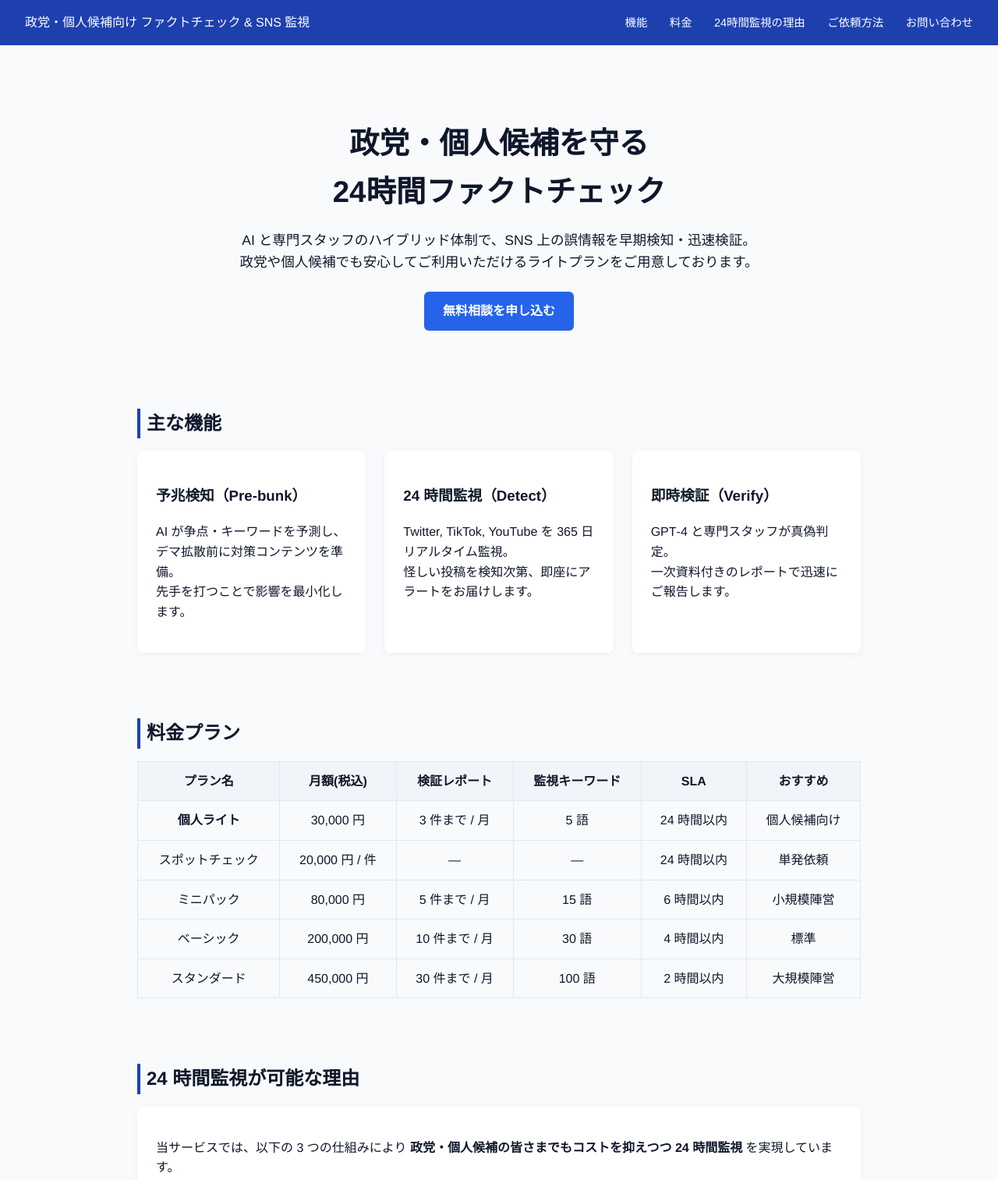
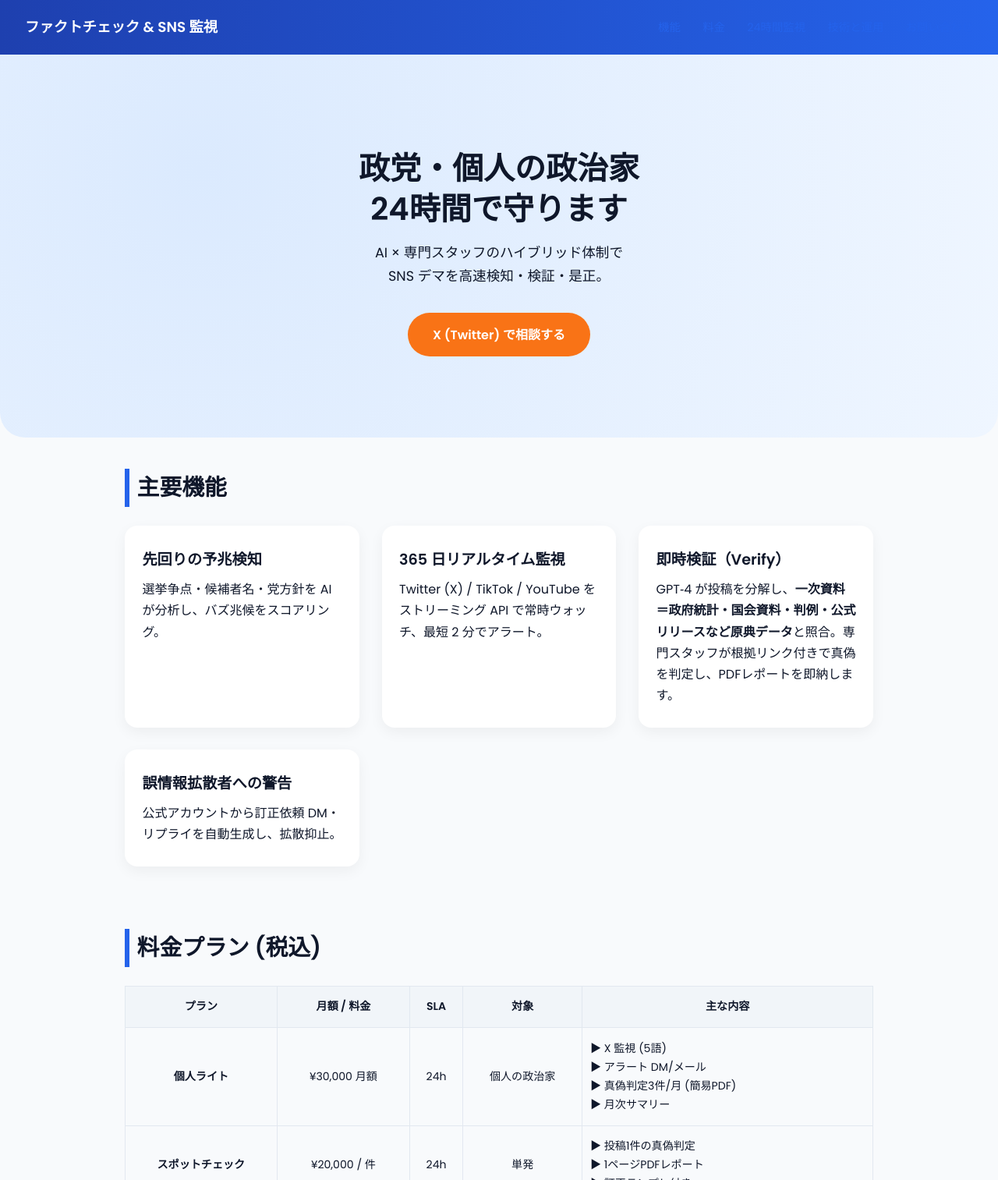
Before and after one commit to hiroshi-sys/factcheck-service, a plain HTML site: page index.html in a window 1280 px wide. Shown: the top 1513 px of the page at 78% size. Drawn offline with Linux system fonts and the light colour scheme.

Commit message:
Update index.html

```diff
--- a/index.html
+++ b/index.html
@@ -3,258 +3,84 @@
   <head>
     <meta charset="UTF-8" />
     <meta name="viewport" content="width=device-width, initial-scale=1.0" />
-    <title>政党・個人候補向け ファクトチェック & SNS 監視サービス</title>
+    <title>政党・個人の政治家向け｜ファクトチェック & SNS 監視</title>
+
+    <!-- Google Fonts -->
+    <link href="https://fonts.googleapis.com/css2?family=Poppins:wght@400;600&family=Noto+Sans+JP:wght@400;700&display=swap" rel="stylesheet" />
+
     <style>
-      :root {
-        --primary: #1e40af;
-        --secondary: #2563eb;
-        --light: #f8fafc;
-        --dark: #0f172a;
-      }
-      * {
-        box-sizing: border-box;
-      }
-      body {
-        margin: 0;
-        font-family: "Helvetica Neue", Arial, "Hiragino Kaku Gothic ProN", Meiryo, sans-serif;
-        line-height: 1.6;
-        color: var(--dark);
-        background: var(--light);
-      }
-      a {
-        color: var(--secondary);
-        text-decoration: none;
-      }
-      header {
-        background: var(--primary);
-        color: #fff;
-        padding: 1rem 2rem;
-        display: flex;
-        justify-content: space-between;
-        align-items: center;
-      }
-      nav a {
-        color: #fff;
-        margin-left: 1.5rem;
-        font-size: 0.9rem;
-      }
-      .container {
-        max-width: 960px;
-        margin: 0 auto;
-        padding: 2rem 1rem;
-      }
-      .hero {
-        text-align: center;
-        padding: 4rem 1rem 3rem;
-      }
-      .hero h1 {
-        font-size: 2.4rem;
-        margin-bottom: 0.5rem;
-      }
-      .hero p {
-        font-size: 1.1rem;
-        margin-bottom: 1.5rem;
-      }
-      .btn {
-        display: inline-block;
-        background: var(--secondary);
-        color: #fff;
-        padding: 0.75rem 1.5rem;
-        border-radius: 0.375rem;
-        font-weight: 600;
-      }
-      section {
-        margin-bottom: 4rem;
-      }
-      h2 {
-        font-size: 1.5rem;
-        margin-bottom: 1rem;
-        border-left: 4px solid var(--primary);
-        padding-left: 0.5rem;
-      }
-      .features-grid {
-        display: grid;
-        grid-template-columns: repeat(auto-fit, minmax(260px, 1fr));
-        gap: 1.5rem;
-      }
-      .card {
-        background: #fff;
-        border-radius: 0.5rem;
-        padding: 1.5rem;
-        box-shadow: 0 2px 8px rgba(0, 0, 0, 0.05);
-      }
-      .pricing-table {
-        width: 100%;
-        border-collapse: collapse;
-      }
-      .pricing-table th,
-      .pricing-table td {
-        border: 1px solid #e2e8f0;
-        padding: 0.75rem 1rem;
-        text-align: center;
-      }
-      .pricing-table th {
-        background: #f1f5f9;
-      }
-      .steps {
-        list-style: decimal inside;
-        padding-left: 0;
-      }
-      footer {
-        background: var(--dark);
-        color: #cbd5e1;
-        text-align: center;
-        padding: 2rem 1rem;
-        font-size: 0.85rem;
-      }
+      :root { --primary:#2563eb; --primary-dark:#1e40af; --accent:#f97316; --light:#f8fafc; --dark:#0f172a; }
+      *{box-sizing:border-box;margin:0;padding:0}
+      body{font-family:"Poppins","Noto Sans JP",sans-serif;color:var(--dark);background:var(--light);line-height:1.7}
+      a{color:var(--primary);text-decoration:none;transition:.3s} a:hover{color:var(--accent)}
+      header{background:linear-gradient(90deg,var(--primary-dark),var(--primary));color:#fff;padding:1.2rem 2rem;display:flex;justify-content:space-between;align-items:center}
+      header h1{font-size:1.15rem;font-weight:600} nav a{margin-left:1.5rem;font-size:.9rem}
+      .container{max-width:1000px;margin:auto;padding:2.5rem 1.25rem}
+      .hero{background:radial-gradient(circle at 20% 30%,#dbeafe 0%,#eff6ff 100%);border-bottom-left-radius:2rem;border-bottom-right-radius:2rem;text-align:center;padding:5rem 1rem 4rem}
+      .hero h2{font-size:2.5rem;font-weight:700;line-height:1.3;margin-bottom:1rem}
+      .hero p{font-size:1.1rem;margin-bottom:2rem}
+      .btn{display:inline-block;background:var(--accent);color:#fff;padding:.9rem 2rem;border-radius:9999px;font-weight:600;transition:.3s}
+      .btn:hover{transform:translateY(-3px)}
+      h3{font-size:1.2rem;margin-bottom:.5rem;font-weight:600}
+      section:not(.hero) h2{font-size:1.8rem;margin-bottom:1.5rem;border-left:6px solid var(--primary);padding-left:.6rem}
+      .grid{display:grid;grid-template-columns:repeat(auto-fit,minmax(260px,1fr));gap:1.8rem}
+      .card{background:#fff;border-radius:1rem;padding:1.7rem 1.4rem;box-shadow:0 6px 18px rgba(0,0,0,.05);transition:.3s}
+      .card:hover{transform:translateY(-4px);box-shadow:0 10px 24px rgba(0,0,0,.08)}
+      .pricing-table{width:100%;border-collapse:collapse;font-size:.88rem}
+      .pricing-table th,.pricing-table td{border:1px solid #e2e8f0;padding:.9rem .6rem;text-align:center}
+      .pricing-table th{background:#f1f5f9} .pricing-table td.desc{text-align:left}
+      footer{background:var(--dark);color:#94a3b8;text-align:center;padding:2rem 1rem;font-size:.85rem}
     </style>
   </head>
   <body>
     <header>
-      <div>政党・個人候補向け ファクトチェック &amp; SNS 監視</div>
+      <h1>ファクトチェック & SNS 監視</h1>
       <nav>
         <a href="#features">機能</a>
         <a href="#pricing">料金</a>
-        <a href="#why247">24時間監視の理由</a>
-        <a href="#order">ご依頼方法</a>
+        <a href="#why247">24時間監視</a>
+        <a href="#deepdive">技術と運用</a>
         <a href="#contact">お問い合わせ</a>
       </nav>
     </header>
 
-    <main>
-      <!-- Hero -->
-      <section class="hero container">
-        <h1>政党・個人候補を守る<br />24時間ファクトチェック</h1>
-        <p>
-          AI と専門スタッフのハイブリッド体制で、SNS 上の誤情報を早期検知・迅速検証。<br />
-          政党や個人候補でも安心してご利用いただけるライトプランをご用意しております。
-        </p>
-        <a href="#contact" class="btn">無料相談を申し込む</a>
+    <section class="hero">
+      <div class="container">
+        <h2>政党・個人の政治家<br />24時間で守ります</h2>
+        <p>AI × 専門スタッフのハイブリッド体制で<br />SNS デマを高速検知・検証・是正。</p>
+        <a href="#contact" class="btn">X (Twitter) で相談する</a>
+      </div>
     </section>
 
     <!-- Features -->
     <section id="features" class="container">
-        <h2>主な機能</h2>
-        <div class="features-grid">
-          <div class="card">
-            <h3>予兆検知（Pre‑bunk）</h3>
-            <p>
-              AI が争点・キーワードを予測し、デマ拡散前に対策コンテンツを準備。<br />
-              先手を打つことで影響を最小化します。
-            </p>
-          </div>
-          <div class="card">
-            <h3>24 時間監視（Detect）</h3>
-            <p>
-              Twitter, TikTok, YouTube を 365 日リアルタイム監視。<br />
-              怪しい投稿を検知次第、即座にアラートをお届けします。
-            </p>
-          </div>
-          <div class="card">
-            <h3>即時検証（Verify）</h3>
-            <p>
-              GPT‑4 と専門スタッフが真偽判定。<br />
-              一次資料付きのレポートで迅速にご報告します。
-            </p>
-          </div>
+      <h2>主要機能</h2>
+      <div class="grid">
+        <div class="card"><h3>先回りの予兆検知</h3><p>選挙争点・候補者名・党方針を AI が分析し、バズ兆候をスコアリング。</p></div>
+        <div class="card"><h3>365 日リアルタイム監視</h3><p>Twitter (X) / TikTok / YouTube をストリーミング API で常時ウォッチ、最短 2 分でアラート。</p></div>
+        <div class="card"><h3>即時検証（Verify）</h3><p>GPT‑4 が投稿を分解し、<strong>一次資料＝政府統計・国会資料・判例・公式リリースなど原典データ</strong>と照合。専門スタッフが根拠リンク付きで真偽を判定し、PDFレポートを即納します。</p></div>
+        <div class="card"><h3>誤情報拡散者への警告</h3><p>公式アカウントから訂正依頼 DM・リプライを自動生成し、拡散抑止。</p></div>
       </div>
     </section>
 
     <!-- Pricing -->
     <section id="pricing" class="container">
-        <h2>料金プラン</h2>
+      <h2>料金プラン (税込)</h2>
       <table class="pricing-table">
-          <thead>
-            <tr>
-              <th>プラン名</th>
-              <th>月額(税込)</th>
-              <th>検証レポート</th>
-              <th>監視キーワード</th>
-              <th>SLA</th>
-              <th>おすすめ</th>
-            </tr>
-          </thead>
+        <thead><tr><th>プラン</th><th>月額 / 料金</th><th>SLA</th><th>対象</th><th class="desc">主な内容</th></tr></thead>
         <tbody>
-            <tr>
-              <td><strong>個人ライト</strong></td>
-              <td>30,000 円</td>
-              <td>3 件まで / 月</td>
-              <td>5 語</td>
-              <td>24 時間以内</td>
-              <td>個人候補向け</td>
-            </tr>
-            <tr>
-              <td>スポットチェック</td>
-              <td>20,000 円 / 件</td>
-              <td>―</td>
-              <td>―</td>
-              <td>24 時間以内</td>
-              <td>単発依頼</td>
-            </tr>
-            <tr>
-              <td>ミニパック</td>
-              <td>80,000 円</td>
-              <td>5 件まで / 月</td>
-              <td>15 語</td>
-              <td>6 時間以内</td>
-              <td>小規模陣営</td>
-            </tr>
-            <tr>
-              <td>ベーシック</td>
-              <td>200,000 円</td>
-              <td>10 件まで / 月</td>
-              <td>30 語</td>
-              <td>4 時間以内</td>
-              <td>標準</td>
-            </tr>
-            <tr>
-              <td>スタンダード</td>
-              <td>450,000 円</td>
-              <td>30 件まで / 月</td>
-              <td>100 語</td>
-              <td>2 時間以内</td>
-              <td>大規模陣営</td>
-            </tr>
+          <tr><td><strong>個人ライト</strong></td><td>¥30,000 月額</td><td>24h</td><td>個人の政治家</td><td class="desc">▶ X 監視 (5語)<br/>▶ アラート DM/メール<br/>▶ 真偽判定3件/月 (簡易PDF)<br/>▶ 月次サマリー</td></tr>
+          <tr><td><strong>スポットチェック</strong></td><td>¥20,000 / 件</td><td>24h</td><td>単発</td><td class="desc">▶ 投稿1件の真偽判定<br/>▶ 1ページPDFレポート<br/>▶ 訂正テンプレ付き</td></tr>
+          <tr><td><strong>ミニパック</strong></td><td>¥80,000 月額</td><td>6h</td><td>小規模陣営</td><td class="desc">▶ X・TikTok監視 (15語)<br/>▶ レポート5件/月<br/>▶ ダッシュボード閲覧<br/>▶ 週次ハイライト</td></tr>
+          <tr><td><strong>ベーシック</strong></td><td>¥200,000 月額</td><td>4h</td><td>標準</td><td class="desc">▶ X・TikTok・YouTube監視 (30語)<br/>▶ 詳細レポ10件/月<br/>▶ 電話サポート<br/>▶ 週次＋月次レポ</td></tr>
+          <tr><td><strong>スタンダード</strong></td><td>¥450,000 月額</td><td>2h</td><td>大規模</td><td class="desc">▶ 全SNS&News監視 (100語)<br/>▶ レポ30件/月<br/>▶ 24/7チャット + WarRoom<br/>▶ 世論調査ダッシュボード</td></tr>
         </tbody>
       </table>
     </section>
 
-      <!-- Why 24/7 Monitoring -->
+    <!-- Other sections remain unchanged -->
+    <!-- Why 24/7 -->
     <section id="why247" class="container">
-        <h2>24 時間監視が可能な理由</h2>
-        <div class="card">
-          <p>
-            当サービスでは、以下の 3 つの仕組みにより <strong>政党・個人候補の皆さまでもコストを抑えつつ 24
-            時間監視</strong> を実現しています。
-          </p>
-          <ul>
-            <li><strong>AI クローラー</strong>：オープンソースベースのスクレイピング・ストリーミング API を活用し、主要 SNS を低コストで常時監視。</li>
-            <li><strong>サーバーレス構成</strong>：AWS Lambda / Cloud Functions でインフラを自動スケール。深夜帯の負荷を最小限に抑えます。</li>
-            <li><strong>アラート優先度制御</strong>：GPT‑4 による緊急度タグ付けで、夜間は High 緊急度のみ人間が確認。その他は翌朝処理し、運用コストを 80% 以上削減。</li>
-          </ul>
-          <p>
-            これらにより、<em>人件費を最小限に保ちつつ</em>、深夜の誤情報拡散にもリアルタイムで対処できる体制を維持しております。
-          </p>
-        </div>
-      </section>
-
-      <!-- Order Steps -->
-      <section id="order" class="container">
-        <h2>ご依頼の流れ</h2>
-        <ol class="steps">
-          <li><strong>無料相談フォーム</strong>よりお問い合わせ（24 時間受付）。</li>
-          <li>ニーズに合わせて<strong>プランと監視キーワード</strong>を確定。</li>
-          <li>オンライン契約 &amp; 決済（クレジットカード / 銀行振込）。</li>
-          <li>最短 <strong>翌営業日</strong> から監視開始。初回レポートを 24 時間以内にお届けします。</li>
-        </ol>
-      </section>
-
-      <!-- Contact -->
-      <section id="contact" class="container">
-        <h2>お問い合わせ</h2>
-        <p>
-          下記フォームまたはメール（<a href="mailto:contact@pylosics.com">contact@pylosics.com</a>）にて承ります。<br />
-          札幌市内の対面相談も可能です（要予約）。
-        </p>
-        <!-- Dummy form markup - replace action with actual back‑end endpoint -->
-        <form action="https://example
+      <h2>24 時間監視を実現するカギ</h2>
+      <div class="grid">
+        <div class="card"><h3>サーバーレス & オートスケール</h3><p>AWS Lambda / Cloud Functions でピークトラフィックも自動吸収しコストを
```
Lines whose indentation alone changed are shown as unchanged.
